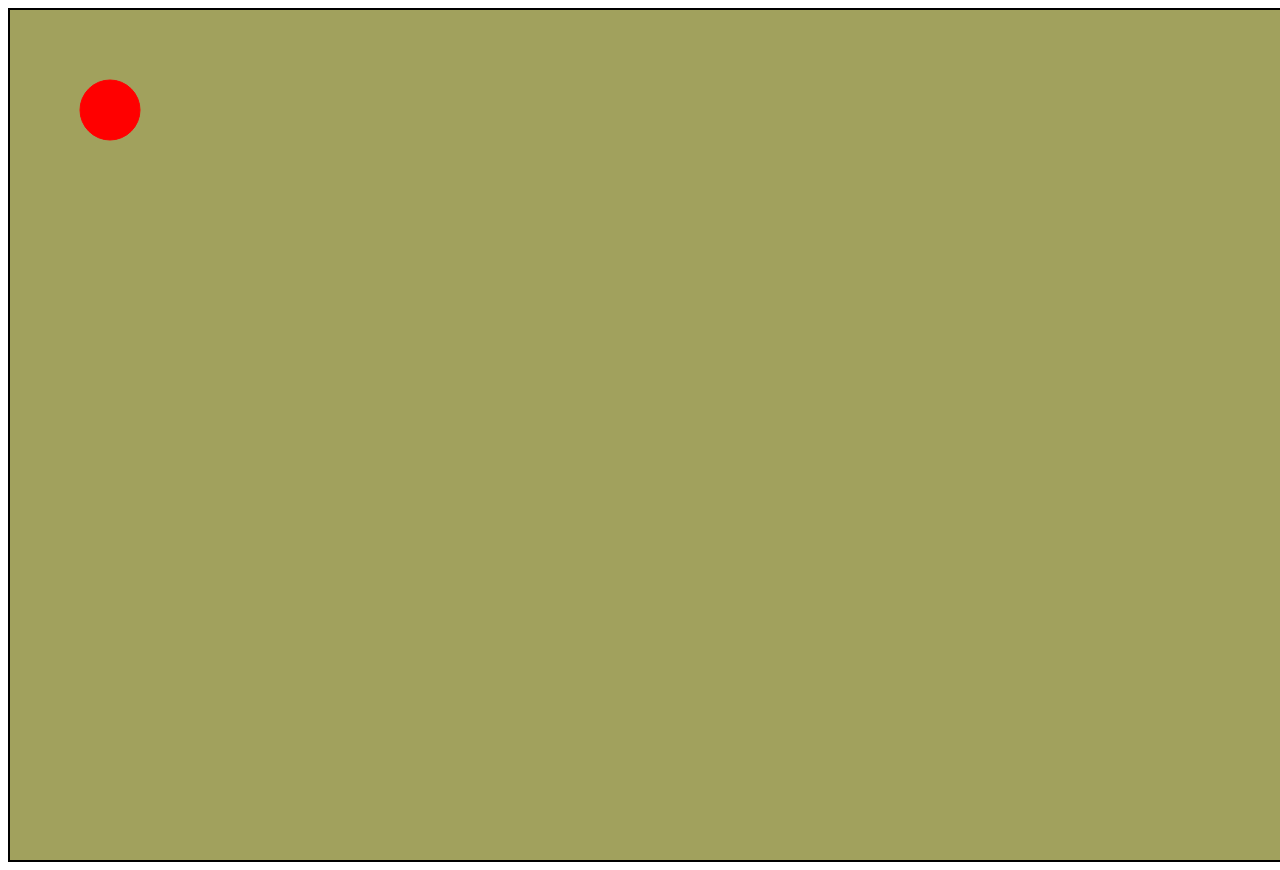
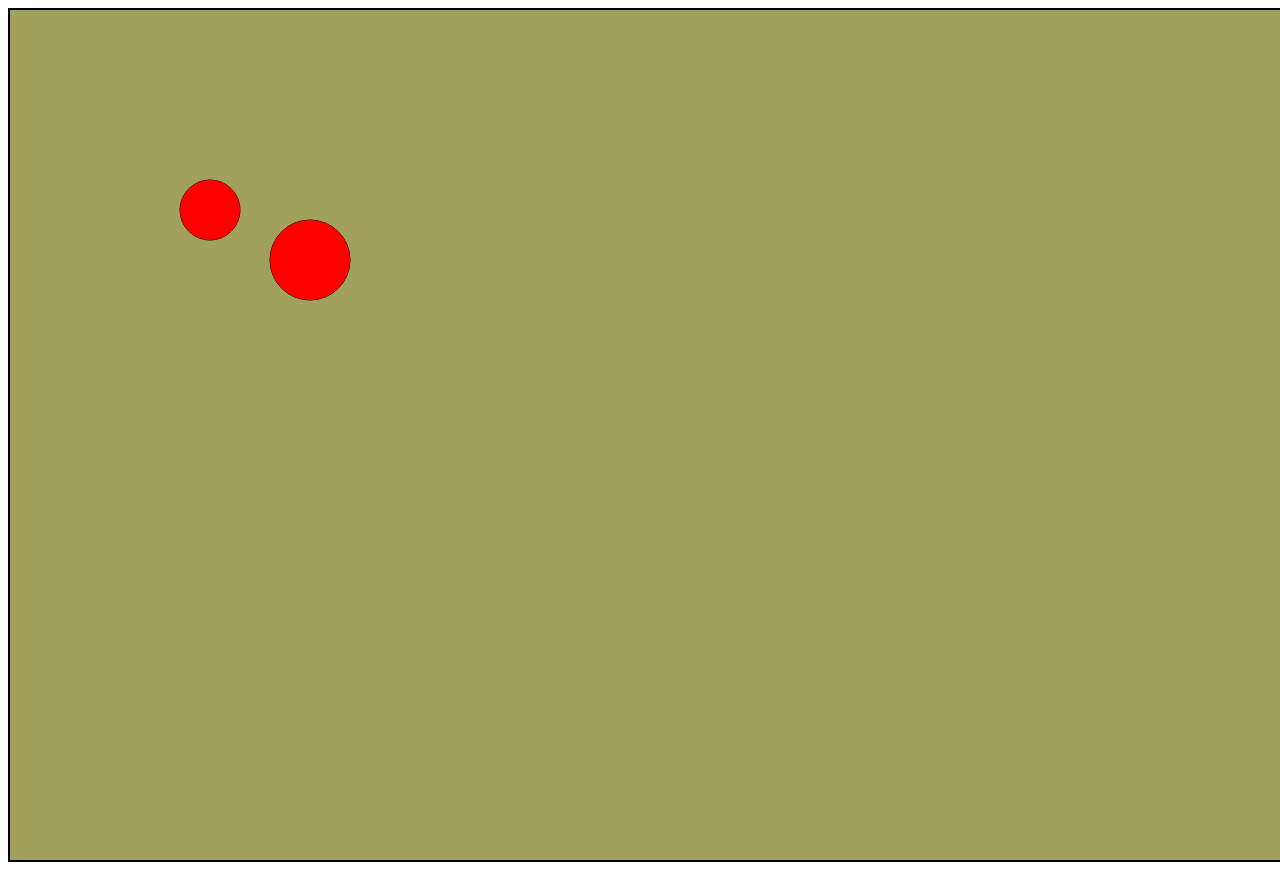
Before and after one commit to adrian-on-github/physics-engine, a plain HTML site: page index.html in a window 1280 px wide. Shown: the top 870 px of the page. Drawn offline with Linux system fonts and the light colour scheme.

Commit message:
Collision in index.js

```diff
--- a/index.js
+++ b/index.js
@@ -14,6 +14,7 @@ class Vector {
     this.y = y;
   }
 
+  // v = Vector, n = Number
   add(v) {
     return new Vector(this.x + v.x, this.y + v.y);
   }
@@ -59,20 +60,19 @@ class Vector {
 
 class Ball {
   constructor(x, y, r) {
-    this.x = x;
-    this.y = y;
+    this.pos = new Vector(x, y);
     this.r = r;
     this.vel = new Vector(0, 0);
     this.acc = new Vector(0, 0);
-    this.acceleration = 1;
+    this.acceleration = 0.3;
     this.player = false;
     Balls.push(this);
   }
 
   drawBall() {
     ctx.beginPath();
-    ctx.arc(this.x, this.y, this.r, 0, 2 * Math.PI);
-    ctx.strokeStyle = "red";
+    ctx.arc(this.pos.x, this.pos.y, this.r, 0, 2 * Math.PI);
+    ctx.strokeStyle = "black";
     ctx.stroke();
     ctx.fillStyle = "red";
     ctx.fill();
@@ -154,8 +154,18 @@ function keyControl(b) {
   b.acc = b.acc.unit().mult(b.acceleration);
   b.vel = b.vel.add(b.acc);
   b.vel = b.vel.mult(1 - friction);
-  b.x += b.vel.x;
-  b.y += b.vel.y;
+  b.pos.x += b.vel.x;
+  b.pos.y += b.vel.y;
+
+  b.pos = b.pos.add(b.vel);
+}
+
+function coll_det_bb(b1, b2) {
+  if (b1.r + b2.r >= b2.pos.subtr(b1.pos).mag()) {
+    return true;
+  } else {
+    return false;
+  }
 }
 
 function mainLoop() {
@@ -168,10 +178,15 @@ function mainLoop() {
     }
     b.display();
   });
+
+  if (coll_det_bb(Ball1, Ball2)) {
+    // ctx.fillText("Collision", 1400, 500);
+  }
   requestAnimationFrame(mainLoop);
 }
 
-let Ball1 = new Ball(100, 100, 30);
+let Ball1 = new Ball(200, 200, 30);
+let Ball2 = new Ball(300, 250, 40);
 Ball1.player = true;
 
 requestAnimationFrame(mainLoop);
--- a/style.css
+++ b/style.css
@@ -2,5 +2,5 @@
   margin: 0 auto;
   background-color: rgb(161, 161, 93);
   display: block;
-  border: 2px solid;
+  border: 2px solid black;
 }
```
